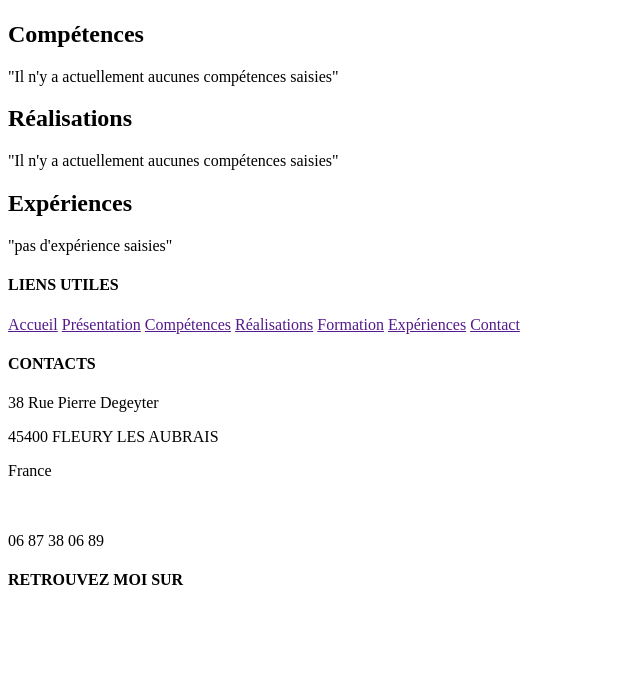
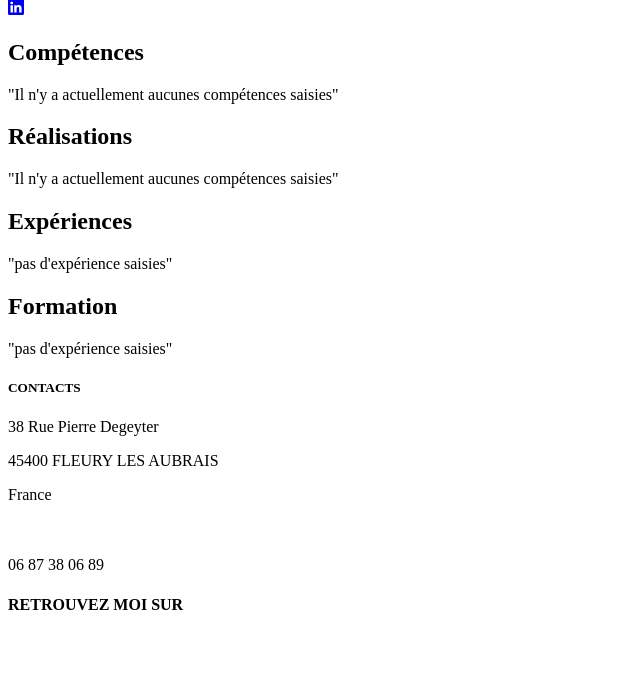
Before and after one commit to calouvts/Portfolio_Pascale_Vetois, a Symfony app: template templates/home/index.html.twig in a window 1280 px wide. Shown: the part 759-1442 px from the top of the page, without its empty margins (0-640 px from the left). Before the commit the page ends 1344 px from the top, so only its background shows below. Run offline with Twig, Linux system fonts and the light colour scheme; the template is opened without the code that fills it, so the values that code supplies are empty; some libraries are stand-ins or nearby versions.

Commit message:
tri et formations

```diff
--- a/src/Form/CompetenceType.php
+++ b/src/Form/CompetenceType.php
@@ -33,6 +33,12 @@
                     'placeholder' => 'framework ',
                 ],
             ])
+            ->add('priority', TextType::class, [
+                'label' => 'définissez la priorité d affichage',
+                'attr' => [
+                    'placeholder' => '1'
+            ]
+            ])
         ;
     }
 
--- a/templates/home/index.html.twig
+++ b/templates/home/index.html.twig
@@ -21,7 +21,7 @@
 
 
     <section class="container">
-        <div class="row container ">
+        <div class="row container id="apropos">
             <div><p>Après une carrière dans l'assurance prévoyance et emprunteur où j'ai pu parfaire mes compétences
                 dans les domaines des adhésions , des prestations, du médical ainsi que dans la gestion de projets MOA,
                 j'embrasse aujourd'hui l'univers du développement Web, avec l'ambition de vous faire profiter de mes compétence transverses
@@ -58,14 +58,14 @@
 
     <section class="mb-5 pt-5">
 
-        <h2 class="text-center">Compétences</h2>
+        <h2 class="text-center" id="competences">Compétences</h2>
         <div class = "container my-4">
-    <div class="row mx-0 d-flex justify-content-center py-3">
+    <div class="row mx-0 d-flex justify-content-center py-3" >
 
         {% for competence in competences %}
 
             <div class="layout col-sm-6 col-md-4 col-lg-3 mt-5 pt-5">
-                <div class="card margin border-0 align-items-center">
+                <div class="card margin border-0 align-items-center" >
                     <h5 class="card-title text-center textcard pb-5"> {{ competence.name }}</h5>
                     <img class="card-img-top opacitycard w-50 text-center" src="{{ vich_uploader_asset(competence, 'photocompFile') }}" alt="{{ competence.name }}">
 
@@ -92,7 +92,7 @@
 
 
     <section class="mb-5 pt-5">
-    <h2 class="text-center ">Réalisations</h2>
+    <h2 class="text-center " id="realisations" >Réalisations</h2>
         <div class = "container my-4">
     <div class="row">
 
@@ -154,7 +154,7 @@
     </section>
 
     <section class="mb-5 pt-5">
-    <h2 class="text-center">Expériences</h2>
+    <h2 class="text-center" id="experiences" >Expériences</h2>
     <section class="container">
         <div class="row">
 
@@ -164,9 +164,12 @@
                     <div class="card margin border-0">
                         <div class="card-body row">
                             <div class="col-lg-12">
+                                {% if experience.type == 'experience' %}
                                 <h5 class="card-title text-center textcard bg-secondary"> {{ experience.name }}</h5>
                             <h6 class="card-title text-Left textcard text-secondary"> {{ experience.year }}</h6>
                                 <p class="card-title text-left textcard"> {{ experience.company }}</p>
+
+                                {% endif %}
                             </div>
 
 
@@ -180,6 +183,37 @@
         </div>
     </section>
     </section>
+
+        <section class="mb-5 pt-5">
+            <h2 class="text-center" id="formation">Formation</h2>
+            <section class="container">
+                <div class="row">
+
+                    {% for experience in formations %}
+
+                        <div class="layout col-sm-8 col-md-6 col-lg-4 pt-5 ">
+                            <div class="card margin border-0">
+                                <div class="card-body row">
+                                    <div class="col-lg-12">
+                                        {% if experience.type == 'formation' %}
+                                        <h5 class="card-title text-center textcard bg-secondary"> {{ experience.name }}</h5>
+                                        <h6 class="card-title text-Left textcard text-secondary"> {{ experience.year }}</h6>
+                                        <p class="card-title text-left textcard"> {{ experience.company }}</p>
+                                        {% endif %}
+                                    </div>
+
+
+                                </div>
+                            </div>
+                        </div>
+                    {% else %}
+                        "pas d'expérience saisies"
+                    {% endfor %}
+
+                </div>
+            </section>
+        </section>
+
     </section>
 </main>
 
--- a/templates/includes/_footer.html.twig
+++ b/templates/includes/_footer.html.twig
@@ -4,24 +4,11 @@
 <footer class="container-fluid bg-primary">
     <div class="d-flex justify-content-xl-around flex-xl-row flex-column align-items-center align-items-xl-start p-3">
           <div class="my-4 my-xl-0">
-            <h4 class="text-light text-xl-left text-center mb-3">LIENS UTILES</h4>
-            <div class="p-0 text-xl-left text-center d-flex flex-column">
-                <a class="text-decoration-none" href="">Accueil</a>
-                <a class="text-decoration-none" href="">Présentation</a>
-                <a class="text-decoration-none" href="">Compétences</a>
-                <a class="text-decoration-none" href="">Réalisations</a>
-                <a class="text-decoration-none" href="">Formation</a>
-                <a class="text-decoration-none" href="">Expériences</a>
-                <a class="text-decoration-none" href="">Contact</a>
-            </div>
-        </div>
-
-        <div class="text-light my-4 my-xl-0">
-            <h4 class="text-light text-xl-left text-center mb-3">CONTACTS</h4>
-            <div class="d-flex align-items-center">
+              <h5 class="text-light text-xl-left text-center mb-3">CONTACTS</h5>
+              <div class="d-flex text-light align-items-center">
                   <p class="m-0">38 Rue Pierre Degeyter </p>
               </div>
-            <div class="d-flex flex-column align-items-center align-items-xl-start">
+              <div class="d-flex text-light flex-column align-items-center align-items-xl-start">
                   <p class="m-0">45400 FLEURY LES AUBRAIS </p>
                   <p class="m-0">France</p>
                   <div class="d-flex">
--- a/templates/includes/_navbar.html.twig
+++ b/templates/includes/_navbar.html.twig
@@ -20,15 +20,19 @@
                 <a class="nav-link" href="{{ path("home") }}">A Propos</a>
             </li>
             <li class="nav-item pr-3">
-                <a class="nav-link" href="">Compétences</a>
+                <a class="nav-link" href="#competences">Compétences</a>
+
             </li>
 
             </li>
             <li class="nav-item pr-3">
-                <a class="nav-link" href="">Réalisations</a>
+                <a class="nav-link" href="#realisations">Réalisations</a>
             </li>
             <li class="nav-item pr-3">
-                <a class="nav-link" href="">Expériences</a>
+                <a class="nav-link" href="#experiences">Expériences</a>
+            </li>
+            <li class="nav-item pr-3">
+                <a class="nav-link" href="#formation">Formation</a>
             </li>
             <li class="nav-item pr-3">
                 <a class="nav-link" href="">Contact</a>
--- a/templates/security/login.html.twig
+++ b/templates/security/login.html.twig
@@ -14,7 +14,7 @@
         </div>
     {% endif %}
 
-    <h1 class="h3 mb-3 font-weight-normal">Please sign in</h1>
+    <h1 class="h3 mb-3 font-weight-normal">Merci de vous connecter</h1>
     <label for="inputEmail">Email</label>
     <input type="email" value="{{ last_username }}" name="email" id="inputEmail" class="form-control" required autofocus>
     <label for="inputPassword">Password</label>
@@ -35,7 +35,7 @@
         </div>
     #}
 
-    <button class="btn btn-lg btn-primary" type="submit">
+    <button class="btn btn-lg btn-primary mb-5 mt-5" type="submit">
         Sign in
     </button>
 </form>
```
Also changed, not shown: migrations/Version20210204234810.php (added, +31 -0 lines), src/Controller/HomeController.php (+4 -3 lines), src/Entity/Competence.php (+17 -0 lines), src/Entity/Experience.php (+24 -0 lines), src/Entity/Realisation.php (+17 -0 lines), src/Form/ExperienceType.php (+9 -0 lines), src/Form/RealisationType.php (+7 -0 lines), templates/admin_experience/edit.html.twig (+13 -5 lines), templates/admin_experience/new.html.twig (+14 -3 lines). Lines whose indentation alone changed are shown as unchanged.
